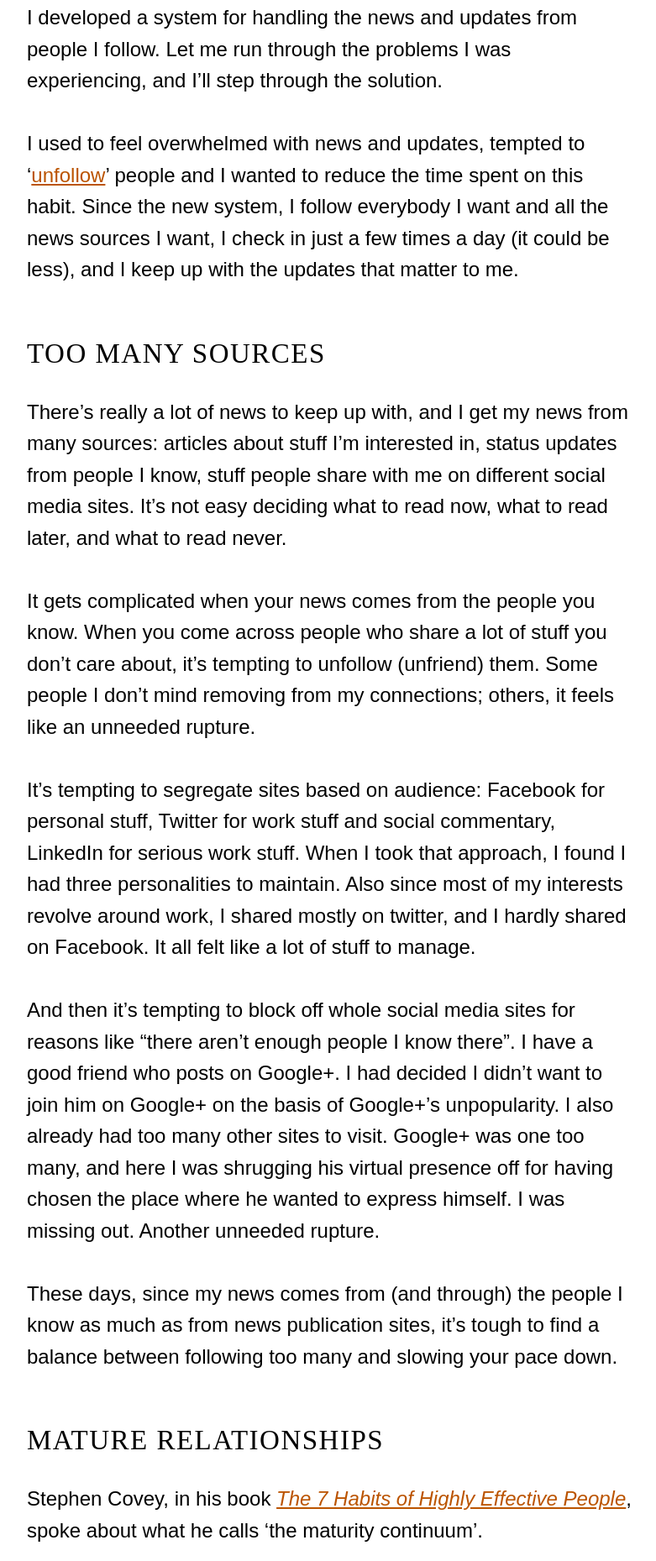
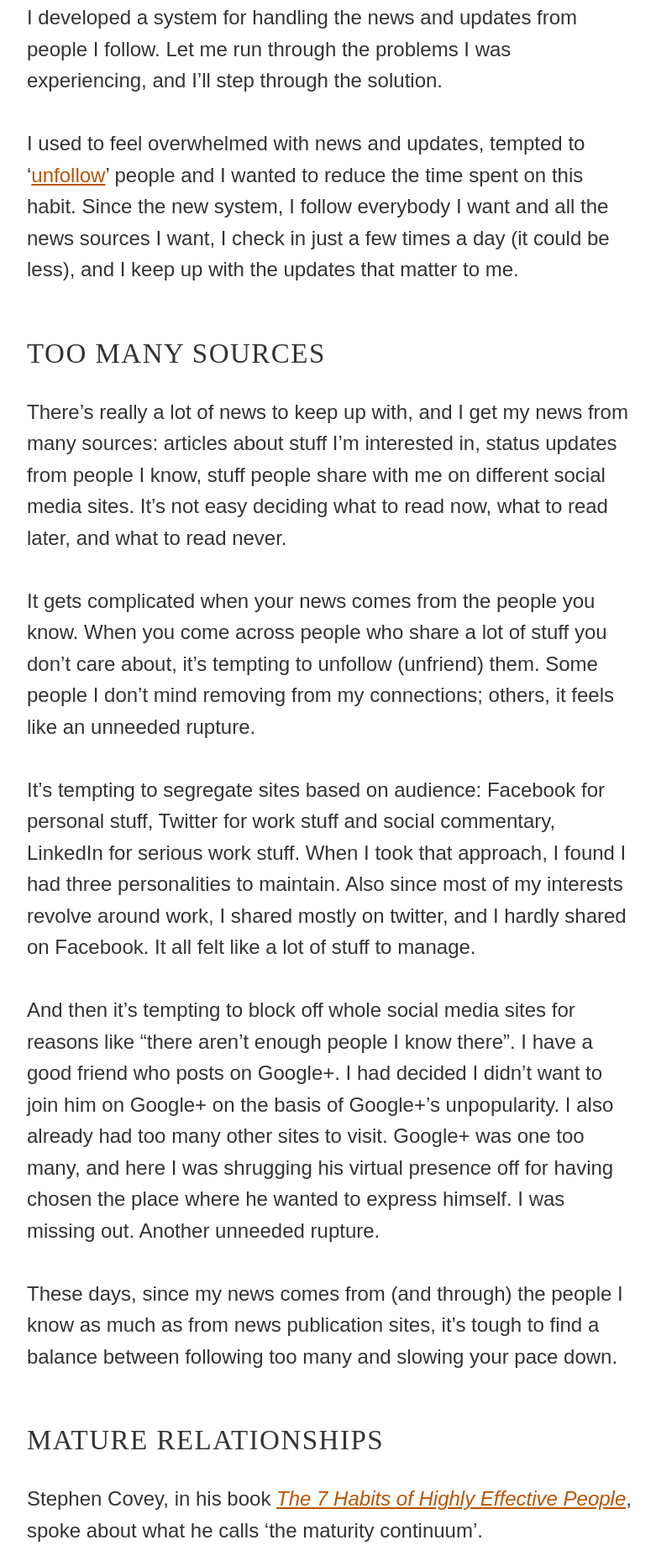
Before and after one commit to pascallaliberte/by.pascallaliberte.me, a Jekyll site: the page built from _posts/2013-09-09-keeping-up-with-news.md, in a window 1280 px wide. Shown: the part 1468-3327 px from the top of the page at 84% size, without its empty margins (248-1029 px from the left). Built offline with Jekyll 4.4.1, drawn with Linux system fonts in a browser that asks for light colours; grey boxes are pictures that could not be loaded.

Commit message:
Emphasized the strong element a little more - Reduced the darkness of the body text to #333 - Made strong font-weight: 700 and black

```diff
--- a/a/css/screen.css
+++ b/a/css/screen.css
@@ -373,9 +373,16 @@
   font-size: 1.6rem;
   line-height: 25px;
   line-height: 2.5rem;
+  color: #333333;
 }
 
-/* line 16, ../sass/_base.sass */
+/* line 17, ../sass/_base.sass */
+strong {
+  font-weight: 700;
+  color: black;
+}
+
+/* line 21, ../sass/_base.sass */
 a {
   color: #bb5400;
   -webkit-transition-property: color;
@@ -388,12 +395,12 @@
   transition-duration: 0.5s;
 }
 
-/* line 21, ../sass/_base.sass */
+/* line 26, ../sass/_base.sass */
 a:hover, a:focus {
   color: #ffa155;
 }
 
-/* line 24, ../sass/_base.sass */
+/* line 29, ../sass/_base.sass */
 div.intro {
   font-family: adelle, serif;
   padding-top: 20px;
--- a/a/sass/_base.sass
+++ b/a/sass/_base.sass
@@ -12,6 +12,11 @@
 body
   +rem(font-size, 16px)
   +rem(line-height, 25px)
+  color: #333
+
+strong
+  font-weight: 700
+  color: black
 
 a
   color: #BB5400
```
